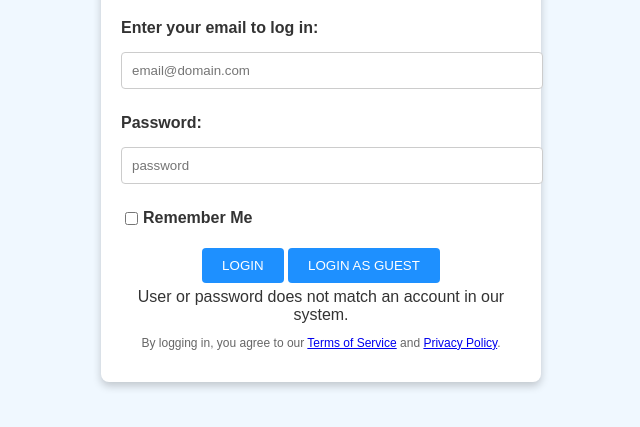
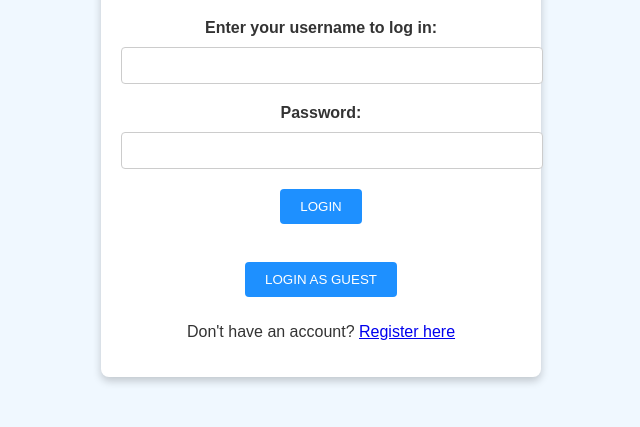
Before and after one commit to AmUnsure/SanricoWeb, a plain HTML site: page login.html in a window 1280 px wide. Shown: the part 109-536 px from the top of the page, without its empty margins (319-959 px from the left). Drawn offline with Linux system fonts and the light colour scheme.

Commit message:
Update login.html

```diff
--- a/login.html
+++ b/login.html
@@ -24,20 +24,16 @@
             color: #1e90ff;
         }
         form label {
-            display: flex;
-            align-items: center;
-            margin: 15px 0;
+            display: block;
+            margin: 10px 0;
             font-weight: bold;
         }
-        form input[type="email"], form input[type="password"] {
+        form input {
             width: 100%;
             padding: 10px;
             margin-bottom: 10px;
             border: 1px solid #ccc;
             border-radius: 4px;
-        }
-        form input[type="checkbox"] {
-            margin-right: 5px;
         }
         button {
             background-color: #1e90ff;
@@ -46,35 +42,54 @@
             border: none;
             border-radius: 4px;
             cursor: pointer;
-            margin: 5px 0;
+            margin: 10px 0;
         }
         button:hover {
             background-color: #1c86ee;
         }
-        footer p {
-            font-size: 12px;
-            color: #666;
+        #warning-message {
+            display: none;
+            color: red;
+            margin-top: 10px;
         }
     </style>
+    <script>
+        function validateLogin(event) {
+            event.preventDefault();
+            let username = document.getElementById('username').value;
+            let password = document.getElementById('password').value;
+
+            let users = localStorage.getItem('users') ? JSON.parse(localStorage.getItem('users')) : [];
+            let validUser = users.find(user => user.username === username && user.password === password);
+
+            if (validUser) {
+                localStorage.setItem('guestMode', 'false');
+                window.location.href = 'home.html';
+            } else {
+                document.getElementById('warning-message').style.display = 'block';
+            }
+        }
+
+        function loginAsGuest() {
+            localStorage.setItem('guestMode', 'true');
+            window.location.href = 'home.html';
+        }
+    </script>
 </head>
 <body>
     <div id="login-page">
         <h1>SANRICO MERCANTILE</h1>
-        <form action="home.html" method="get">
-            <label for="email">Enter your email to log in:</label>
-            <input type="email" id="email" placeholder="email@domain.com" required>
+        <form onsubmit="validateLogin(event)">
+            <label for="username">Enter your username to log in:</label>
+            <input type="text" id="username" name="username" required>
             <label for="password">Password:</label>
-            <input type="password" id="password" placeholder="password" required>
-            <label>
-                <input type="checkbox" id="remember-me"> Remember Me
-            </label>
+            <input type="password" id="password" name="password" required>
             <button type="submit">LOGIN</button>
-            <button onclick="location.href='home.html'">LOGIN AS GUEST</button>
-			<div id="warning-message">User or password does not match an account in our system.</div>
         </form>
-        <footer>
-            <p>By logging in, you agree to our <a href="#">Terms of Service</a> and <a href="#">Privacy Policy</a>.</p>
-        </footer>
+        <br>
+        <button onclick="loginAsGuest()">LOGIN AS GUEST</button>
+        <div id="warning-message">User or password does not match an account in our system.</div>
+        <p>Don't have an account? <a href="register.html">Register here</a></p>
     </div>
 </body>
 </html>
```
